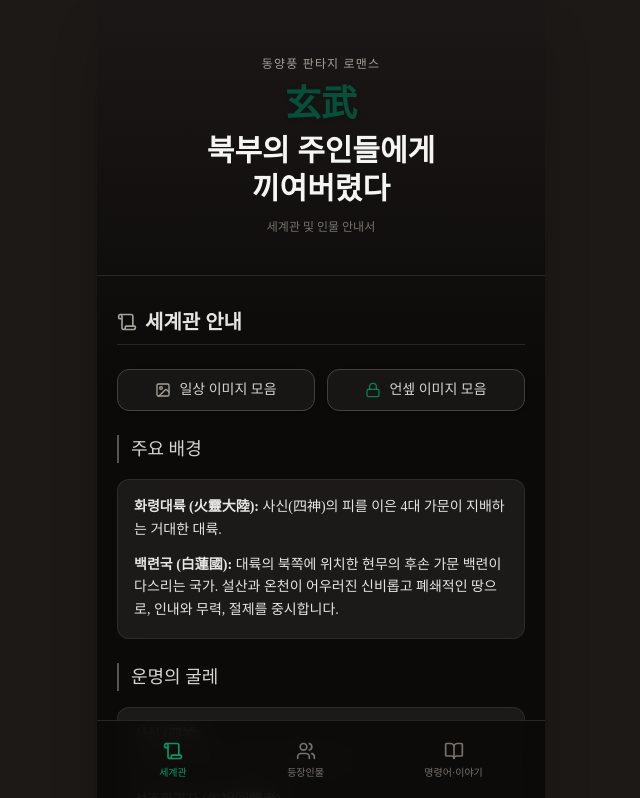
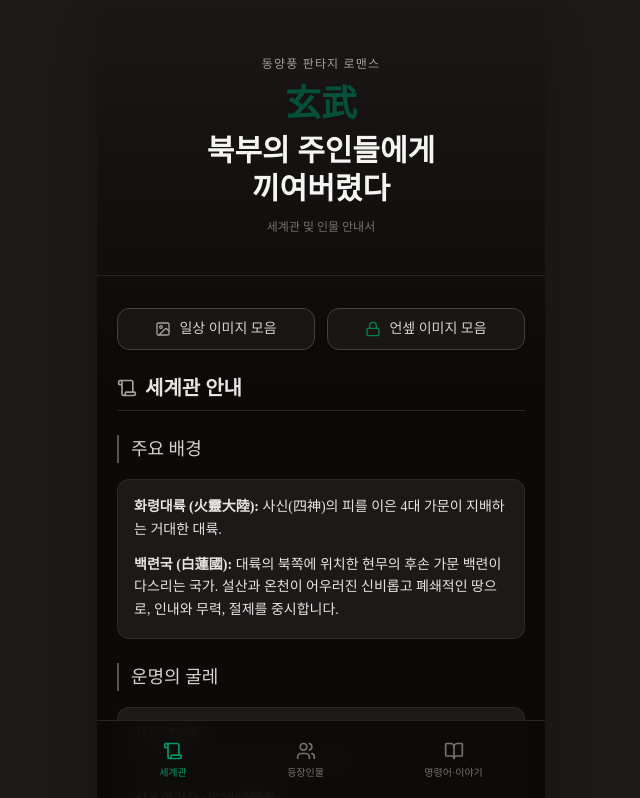
Before and after one commit to gbe-gif/muu, a React (Vite) app: page / in a window 1280 px wide. Shown: the top 798 px of the page, without its empty margins (319-959 px from the left). Built offline with nearby package versions, Linux system fonts and the light colour scheme; a web font is replaced by a local one.

Commit message:
feat: Rearrange worldview section
Moves the external links section to appear before the "Worldview Guide" heading within the worldview tab. This improves the visual flow and presentation of the worldview information.

```diff
--- a/src/App.tsx
+++ b/src/App.tsx
@@ -23,11 +23,6 @@ export default function App() {
         {/* 1. 세계관 탭 */}
         {activeTab === 'worldview' && (
           <section className="space-y-6 animate-in fade-in slide-in-from-bottom-4 duration-500">
-            <div className="flex items-center gap-2 border-b border-stone-800 pb-2">
-              <Scroll className="w-5 h-5 text-stone-400" />
-              <h2 className="text-xl font-semibold text-stone-200">세계관 안내</h2>
-            </div>
-
             {/* 외부 링크 */}
             <div className="flex gap-3">
               <a href="https://posty.pe/0xjdxb" target="_blank" rel="noopener noreferrer" className="flex-1 flex items-center justify-center gap-2 bg-stone-900/80 border border-stone-700 hover:bg-stone-800 px-3 py-2.5 rounded-xl text-sm text-stone-300 transition-colors shadow-sm">
@@ -38,6 +33,11 @@ export default function App() {
                 <Lock className="w-4 h-4 text-emerald-600/80" />
                 언셒 이미지 모음
               </a>
+            </div>
+
+            <div className="flex items-center gap-2 border-b border-stone-800 pb-2">
+              <Scroll className="w-5 h-5 text-stone-400" />
+              <h2 className="text-xl font-semibold text-stone-200">세계관 안내</h2>
             </div>
 
             <div className="space-y-4">
```
